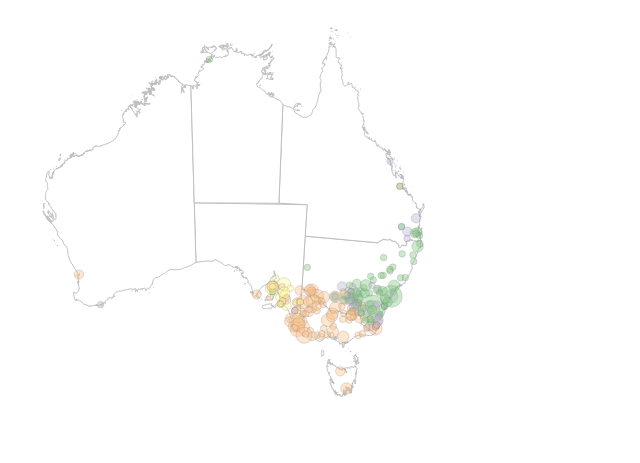
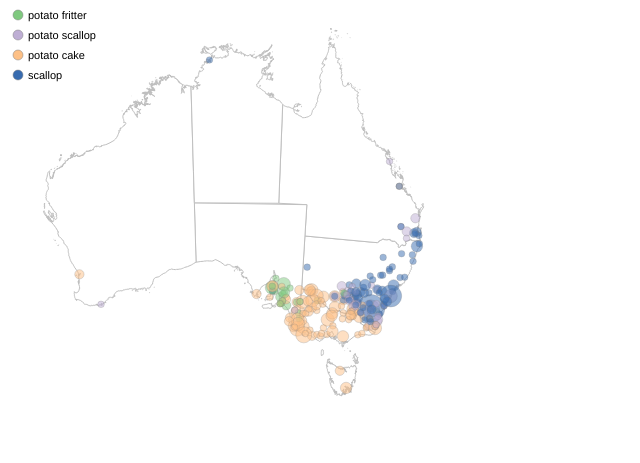
Before and after one commit to nickjevershed/Language-map, a plain HTML site: page index.html in a window 1280 px wide. Shown: the whole page, without its empty margins (0-640 px from the left). Drawn offline with Linux system fonts and the light colour scheme.

Commit message:
dynamic key and colours

```diff
--- a/index.html
+++ b/index.html
@@ -14,7 +14,7 @@
 			}
 
 			#outer-wrapper{
-				width: 460px;
+				max-width: 800px;
 				position: relative;
 			}
 
@@ -40,36 +40,28 @@
 
 
 			.circle {
-				fill-opacity:.4;
+				fill-opacity:.5;
 				stroke-opacity:.5;
 				stroke-width:.5px;
 				stroke:grey;
 			}
 
-			.scallop {
-
-				fill:#7fc97f;
+			.keyCircle {
+				stroke-width:.5px;
+				stroke:grey;
 			}
-
-			.potato-scallop {
-
-				fill:#beaed4;
-			}
-
-			.potato-cake {
-
-				fill:#fdc086;
-			}
-
-			.potato-fritter {
-				fill:#ffff99;
-			}
-
 			.circle:hover {
 
       		stroke: #000;
       		stroke-width:2px;
    			 }
+
+   			#mapKey {
+   				position: absolute;
+   				left:1%;
+   				top:1%;
+
+   			}
 
 
 		</style>
@@ -85,6 +77,9 @@
 
 			</div>
 
+			<div id="mapKey">
+
+			</div>
 
 		</div>
 
@@ -97,17 +92,18 @@
 
 
 			var mapData = [];
-			var austMap;
+			var wordList = [];
+			var austMap,mapKey;
 			var projection,path,graticule;
 			var mapWidth=460,mapHeight=400;
 			var maxRadius=14,radiusMultiplier;
 			var keyHeight=60;
 
+			var colours = ['#7fc97f','#beaed4','#fdc086','#386cb0','#f0027f'];
 
 			projection = d3.geo.mercator()
 				.rotate([-132.8,25.776])
-				.scale(600)
-				.clipExtent([[-1, -1], [mapWidth + 1, mapHeight + 1]])
+				.scale(mapWidth*1.3)
 				.translate([mapWidth/2,mapHeight/2])
 
 			path = d3.geo.path()
@@ -116,7 +112,6 @@
 			austMap = d3.select("#aust-map").append("svg")
 				.attr("width", mapWidth)
 				.attr("height", mapHeight);
-
 
 			d3.json("data/aus-states.geojson", function(error, data) {
 
@@ -135,13 +130,44 @@
 
 						radiusMultiplier=maxRadius/Math.sqrt(maxData);
 
+						var wordListTemp = d3.nest()
+									.key(function(d){ return d.word})
+									.entries(data);
 
+						wordListTemp.forEach(function(d) {
+							wordList.push(d.key);
+						});
 
+						console.log(wordList);
+
+						mapKey = d3.select("#mapKey").append("svg")
+								.attr("width", "100px")
+								.attr("height", function() { return wordList.length*30 + 20 + "px"});
+
+						wordList.forEach(function(d,i) {
+							console.log(d);
+							var keyBoxes = mapKey.append("g");
+
+							keyBoxes.append("circle")
+							    .attr("class", "keyCircle " + d.replace(" ", "-"))
+							    .style("fill",function(d){ return colours[i] } )
+							    .attr("cx", 10)
+							    .attr("cy", i*20 + 10)
+							    .attr("r", 5);
+
+							keyBoxes.append("text")
+							    .attr("x", 20)
+							    .attr("y", i*20 + 14)
+							    .attr("class", "keyText")
+							    .text(d);
+
+						});
 
 						austMap.selectAll(".circle")
 								.data(data)
 								.enter().append("svg:circle")
 									.attr("class",function(d){ return d['word'].replace(" ", "-") + " circle"})
+									.style("fill",function(d){ return colours[wordList.indexOf(d['word'])] } )
 									.attr("cx",function(d){ return projection([d.lon, d.lat])[0]; })
 									.attr("cy",function(d){ return projection([d.lon, d.lat])[1]; })
 									.attr('r',function(d){ return Math.sqrt(d.count)*radiusMultiplier })
```
